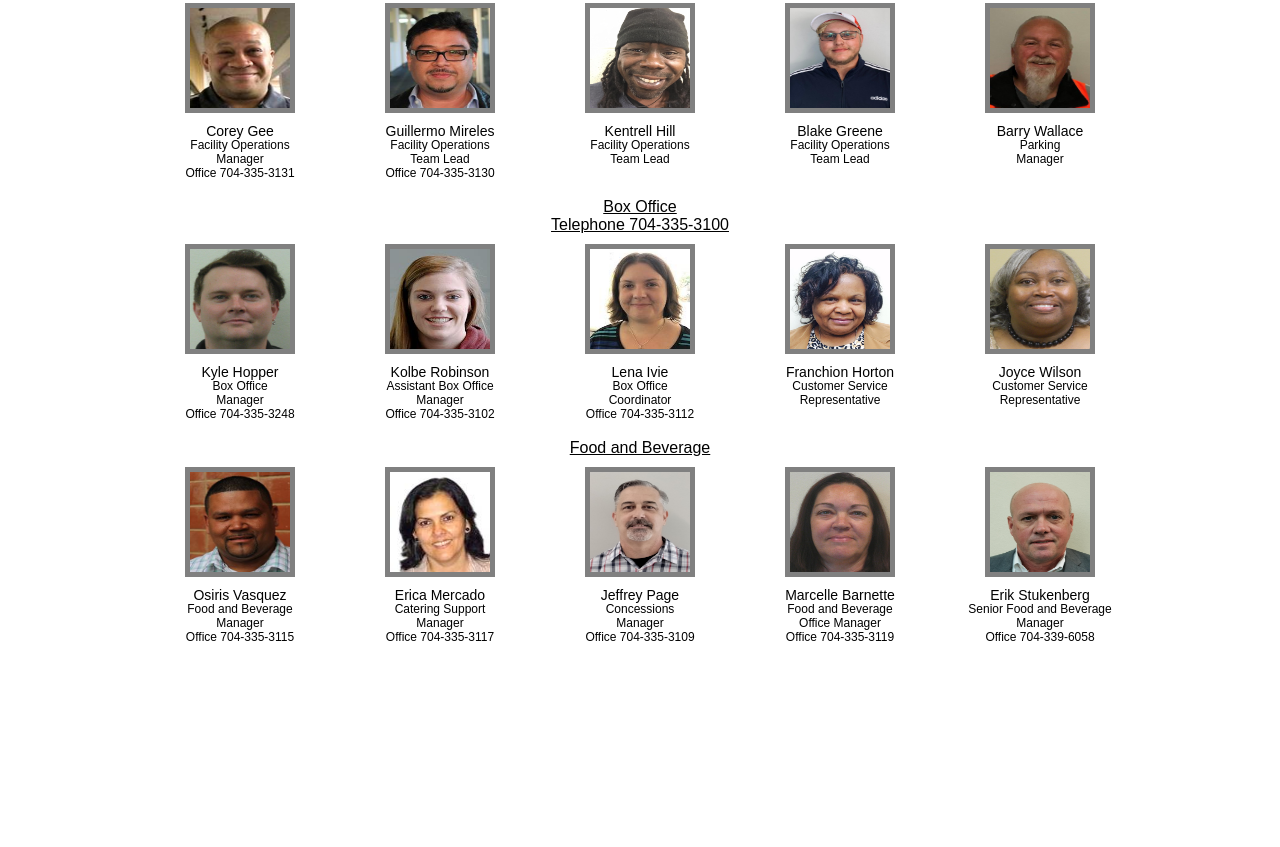
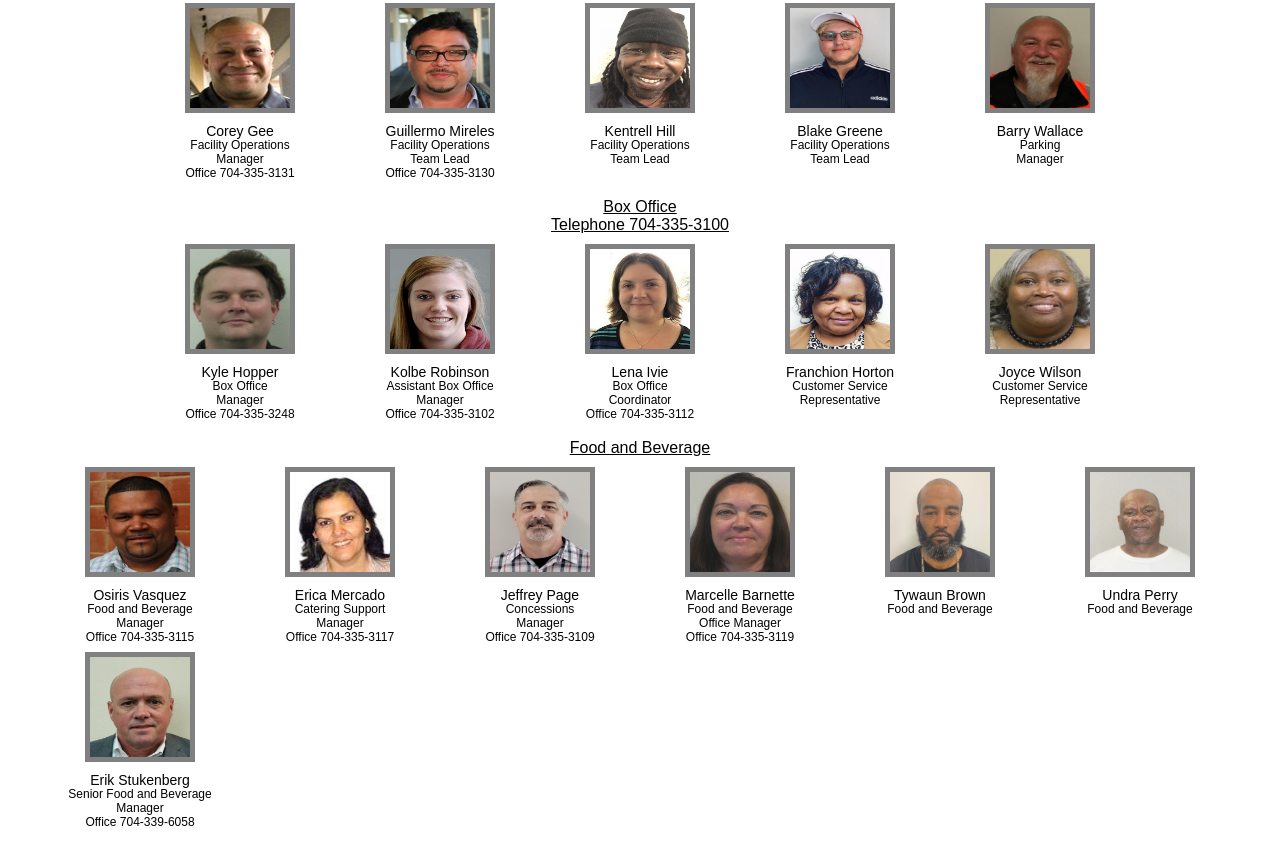
Before and after one commit to ChasCampbell/bpx, a plain HTML site: page index.html in a window 1280 px wide. Shown: the part 804-1651 px from the top of the page. Before the commit the page ends 1466 px from the top, so only its background shows below. Drawn offline with Linux system fonts and the light colour scheme.

Commit message:
Added Brown and Perry to F&B

```diff
--- a/index.html
+++ b/index.html
@@ -357,6 +357,24 @@
       </p>
     </div>
     <div class="individuals">
+      <img class="pic" src="Personnel/Brown, Tywaun.jpg" alt="Tywaun Brown photo"/>
+      <p class="name">
+      Tywaun Brown
+      </p>
+      <p class="position">
+      Food and Beverage
+      </p>
+    </div>
+    <div class="individuals">
+      <img class="pic" src="Personnel/Perry, Undra.jpg" alt="Undra Perry photo"/>
+      <p class="name">
+      Undra Perry
+      </p>
+      <p class="position">
+      Food and Beverage
+      </p>
+    </div>
+    <div class="individuals">
       <img class="pic" src="Personnel/Stukenberg, Erik.jpg" alt="Erik Stukenberg photo"/>
       <p class="name">
       Erik Stukenberg
```
